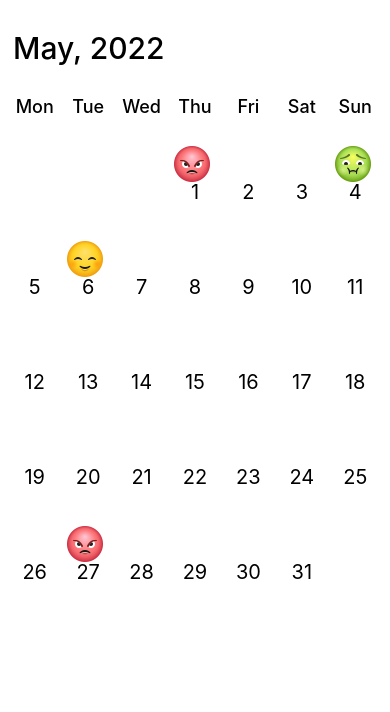
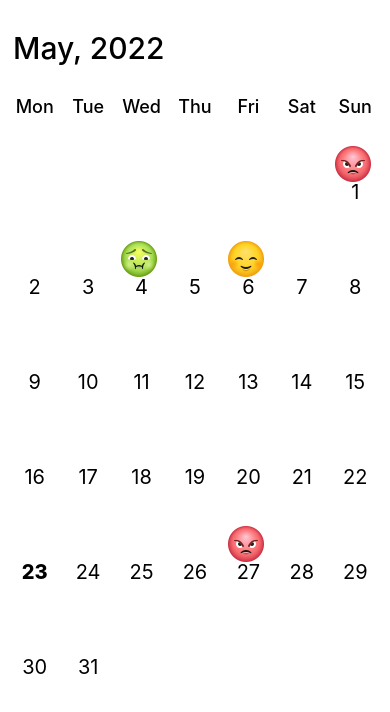
Before and after one commit to HENRYKC24/Mood-Mobile-App, a React Native app: screen / in a window 390 px wide. Shown: the top 712 px of the page. Built offline with nearby package versions, Linux system fonts and the light colour scheme.

Commit message:
Make current date bold

```diff
--- a/components/reusables/CalendarRow.js
+++ b/components/reusables/CalendarRow.js
@@ -2,7 +2,8 @@ import React from 'react';
 import {View, StyleSheet} from 'react-native';
 import Date from './Date';
 
-const CalendarRow = ({calendarData, year, journal}) => {
+const CalendarRow = ({calendarData, year, journal, today}) => {
+  console.log('today from caledar row: ', today);
   return (
     <View style={styles.dateRow}>
       {calendarData.map(data => (
@@ -11,6 +12,7 @@ const CalendarRow = ({calendarData, year, journal}) => {
           journal={journal}
           calendarData={data}
           year={year}
+          today={today}
         />
       ))}
     </View>
--- a/components/reusables/Date.js
+++ b/components/reusables/Date.js
@@ -3,14 +3,18 @@ import {View, Text, StyleSheet, Image} from 'react-native';
 import Good from '../../assets/images/good.png';
 import Okay from '../../assets/images/okay.png';
 import Bad from '../../assets/images/bad.png';
-const Date = ({calendarData, journal}) => {
+const Date = ({calendarData, journal, today}) => {
   const journalDates = journal.map(mood => mood.date);
   let mood = '';
+
+  console.log(today, 'today');
 
   if (journalDates.includes(calendarData)) {
     const journalData = journal[journalDates.indexOf(calendarData)];
     mood = journalData.mood;
   }
+
+  // const todaysDate = new Date().getDate();
 
   return calendarData ? (
     <View Text style={styles.date}>
@@ -23,7 +27,9 @@ const Date = ({calendarData, journal}) => {
       ) : (
         <Text style={styles.emptyImage}></Text>
       )}
-      <Text style={styles.text}>{calendarData}</Text>
+      <Text style={[styles.text, today === calendarData ? styles.today : '']}>
+        {calendarData}
+      </Text>
     </View>
   ) : null;
 };
@@ -39,6 +45,10 @@ const styles = StyleSheet.create({
   image: {
     marginBottom: -8,
   },
+  today: {
+    fontWeight: '800',
+    // fontSize: 25,
+  },
 });
 
 export default Date;
--- a/components/screens/Calendar.js
+++ b/components/screens/Calendar.js
@@ -11,8 +11,10 @@ const Calendar = ({journal}) => {
   const month = now.getMonth() + 1;
   const year = now.getFullYear();
 
+  const today = now.getDate();
+
   useEffect(() => {
-    setCalendarData(populateCalendar(year, 12));
+    setCalendarData(populateCalendar(year, month));
     setInputYear(() => year.toString());
   }, []);
 
@@ -40,6 +42,7 @@ const Calendar = ({journal}) => {
                   year={inputYear}
                   calendarData={data}
                   journal={journal}
+                  today={today}
                 />
               ))}
             </View>
```
